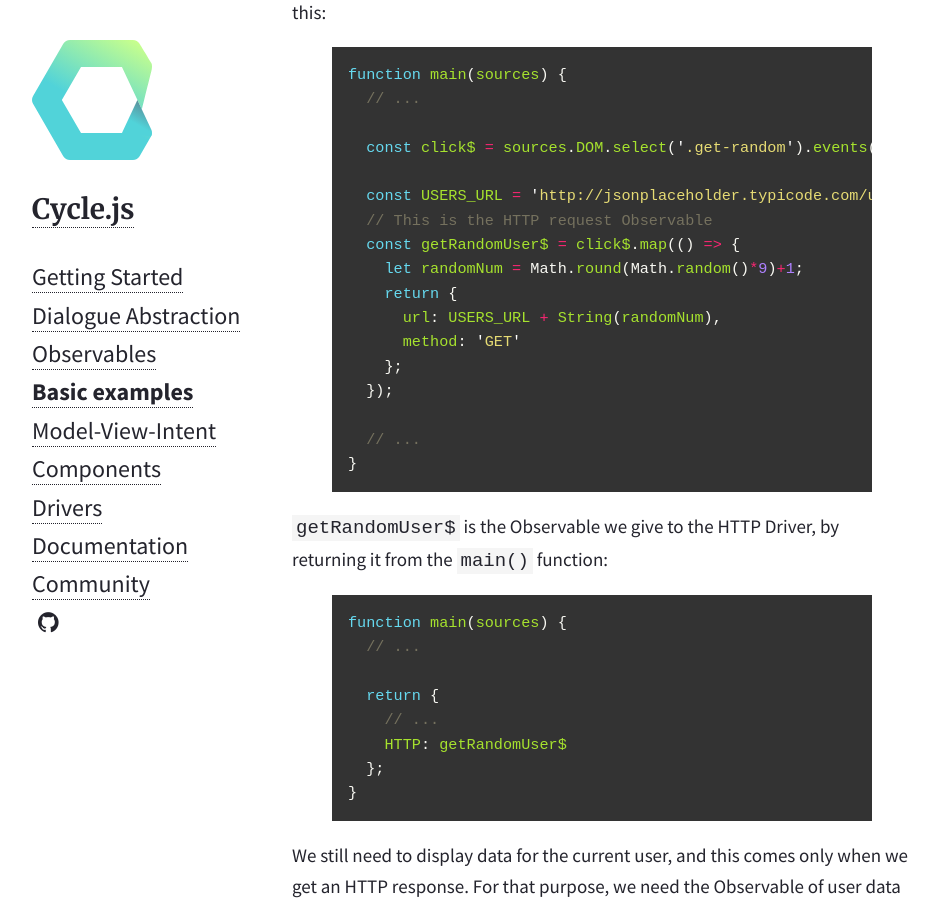
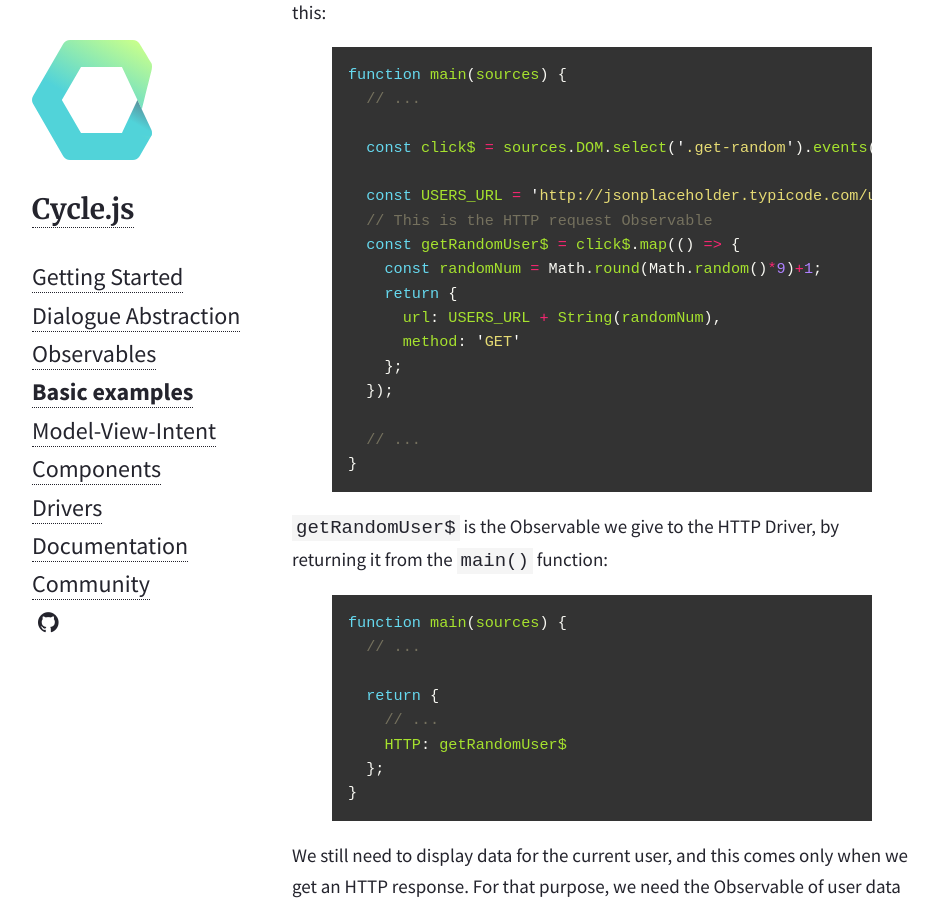
Before and after one commit to cyclejs/old-website, a Jekyll site: the page built from _posts/2015-01-28-basic-examples.md, in a window 1280 px wide and 900 px high, scrolled down 4931 px. Shown: the whole window, without its empty margins (168-1106 px from the left). Built offline with Jekyll 4.4.1, drawn with Linux system fonts in a browser that asks for light colours; nearby versions of some CDN libraries; some of the changed text lies outside the part shown.

Commit message:
Replace let with const in Basic Examples chapter

```diff
--- a/_posts/2015-01-28-basic-examples.md
+++ b/_posts/2015-01-28-basic-examples.md
@@ -148,7 +148,7 @@
   const USERS_URL = 'http://jsonplaceholder.typicode.com/users/';
   // This is the HTTP request Observable
   const getRandomUser$ = click$.map(() => {
-    let randomNum = Math.round(Math.random()*9)+1;
+    const randomNum = Math.round(Math.random()*9)+1;
     return {
       url: USERS_URL + String(randomNum),
       method: 'GET'
@@ -393,7 +393,7 @@
   changeWeight$.startWith(70),
   changeHeight$.startWith(170),
   (weight, height) => {
-    let heightMeters = height * 0.01;
+    const heightMeters = height * 0.01;
     return weight / (heightMeters * heightMeters);
   }
 );
@@ -455,8 +455,8 @@
   changeWeight$.startWith(70),
   changeHeight$.startWith(170),
   (weight, height) => {
-    let heightMeters = height * 0.01;
-    let bmi = Math.round(weight / (heightMeters * heightMeters));
+    const heightMeters = height * 0.01;
+    const bmi = Math.round(weight / (heightMeters * heightMeters));
     return {weight, height, bmi};
   }
 );
```
